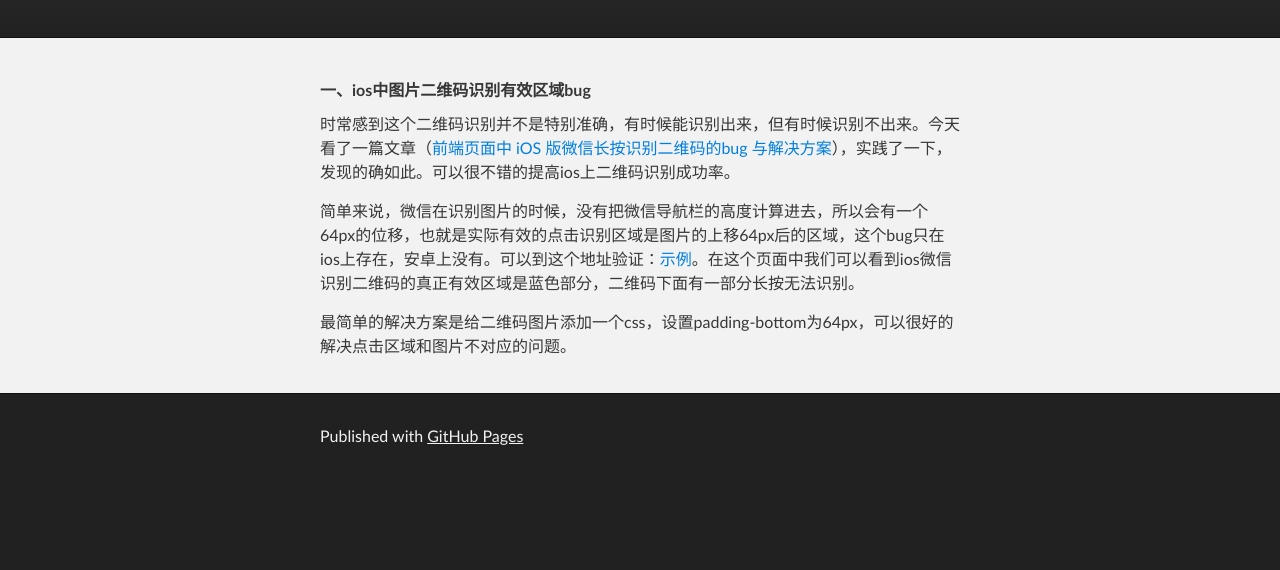
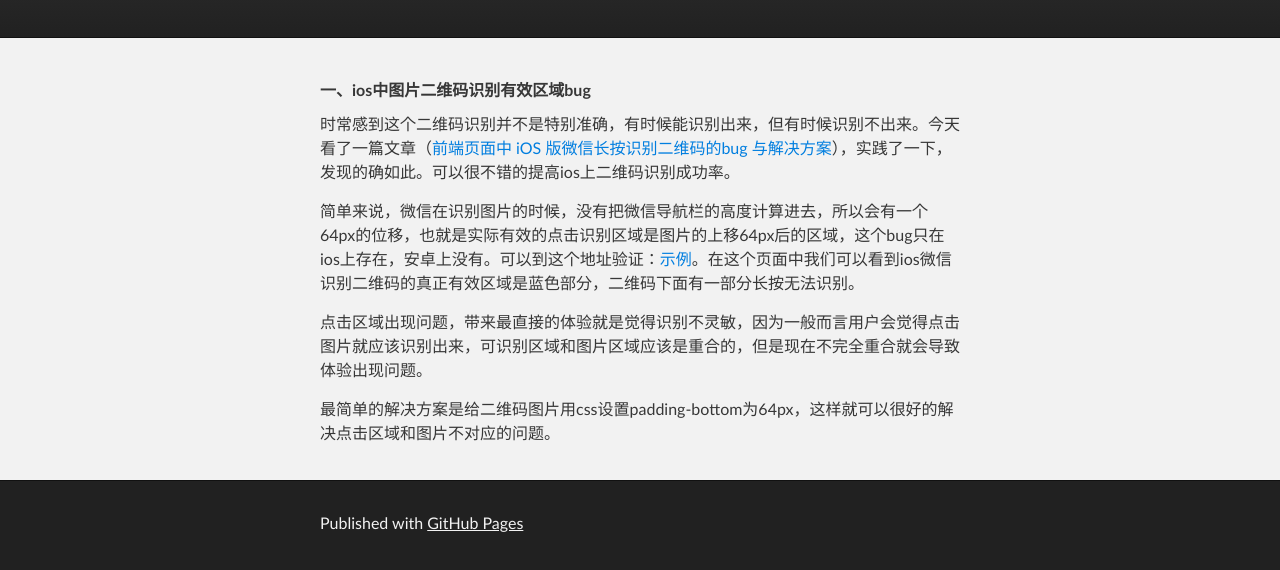
Before and after one commit to king-king/king-king.github.io, a plain HTML site: page document/5/weixin-bug-qrcode.html in a window 1280 px wide. Shown: the part 136-706 px from the top of the page. Drawn offline with Linux system fonts and the light colour scheme.

Commit message:
修改文章

```diff
--- a/document/5/weixin-bug-qrcode.html
+++ b/document/5/weixin-bug-qrcode.html
@@ -47,7 +47,10 @@
         <p>
             简单来说，微信在识别图片的时候，没有把微信导航栏的高度计算进去，所以会有一个64px的位移，也就是实际有效的点击识别区域是图片的上移64px后的区域，这个bug只在ios上存在，安卓上没有。可以到这个地址验证：<a href="1-ex.html">示例</a>。在这个页面中我们可以看到ios微信识别二维码的真正有效区域是蓝色部分，二维码下面有一部分长按无法识别。
         </p>
-        <p>最简单的解决方案是给二维码图片添加一个css，设置padding-bottom为64px，可以很好的解决点击区域和图片不对应的问题。</p>
+        <p>
+            点击区域出现问题，带来最直接的体验就是觉得识别不灵敏，因为一般而言用户会觉得点击图片就应该识别出来，可识别区域和图片区域应该是重合的，但是现在不完全重合就会导致体验出现问题。
+        </p>
+        <p>最简单的解决方案是给二维码图片用css设置padding-bottom为64px，这样就可以很好的解决点击区域和图片不对应的问题。</p>
 
     </section>
 </div>
```
Also changed, not shown: index.html (+7 -0 lines).
